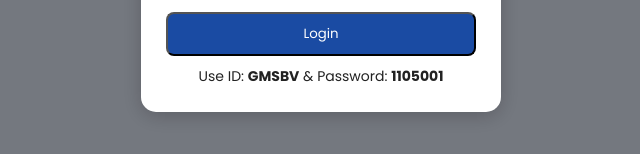
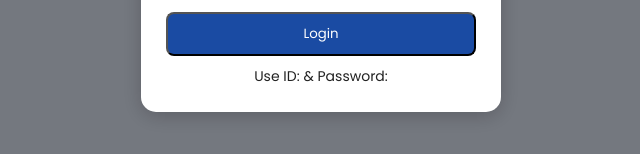
Before and after one commit to arrushsharrma09-arch/WebSite-For-Student-Use, a plain HTML site: page index.html in a window 1280 px wide. Shown: the part 428-582 px from the top of the page, without its empty margins (319-959 px from the left). Drawn offline with nearby package versions, Linux system fonts and the light colour scheme.

Commit message:
index.html

```diff
--- a/index.html
+++ b/index.html
@@ -74,7 +74,7 @@ width:100%;padding:10px;margin-top:10px;border:1px solid #ccc;border-radius:6px;
     <input id="roll" type="text" placeholder="Enter ID">
     <input id="pass" type="password" placeholder="Enter Password">
     <button class="btn" onclick="login()" style="width:100%;margin-top:15px;">Login</button>
-    <p style="margin-top:10px;font-size:14px;">Use ID: <b>GMSBV</b> & Password: <b>1105001</b></p>
+    <p style="margin-top:10px;font-size:14px;">Use ID: <b></b> & Password: <b></b></p>
   </div>
 </div>
 
```
